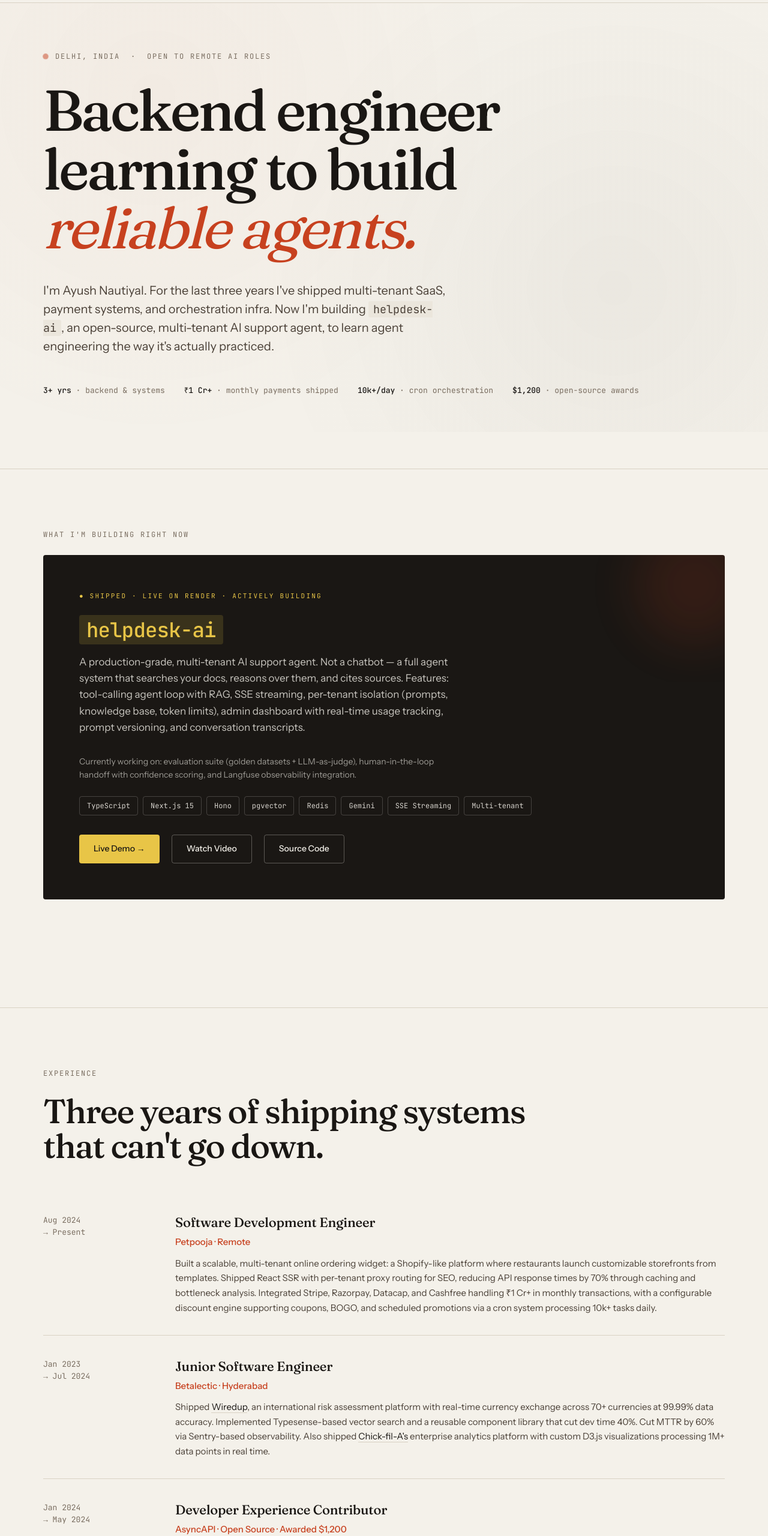
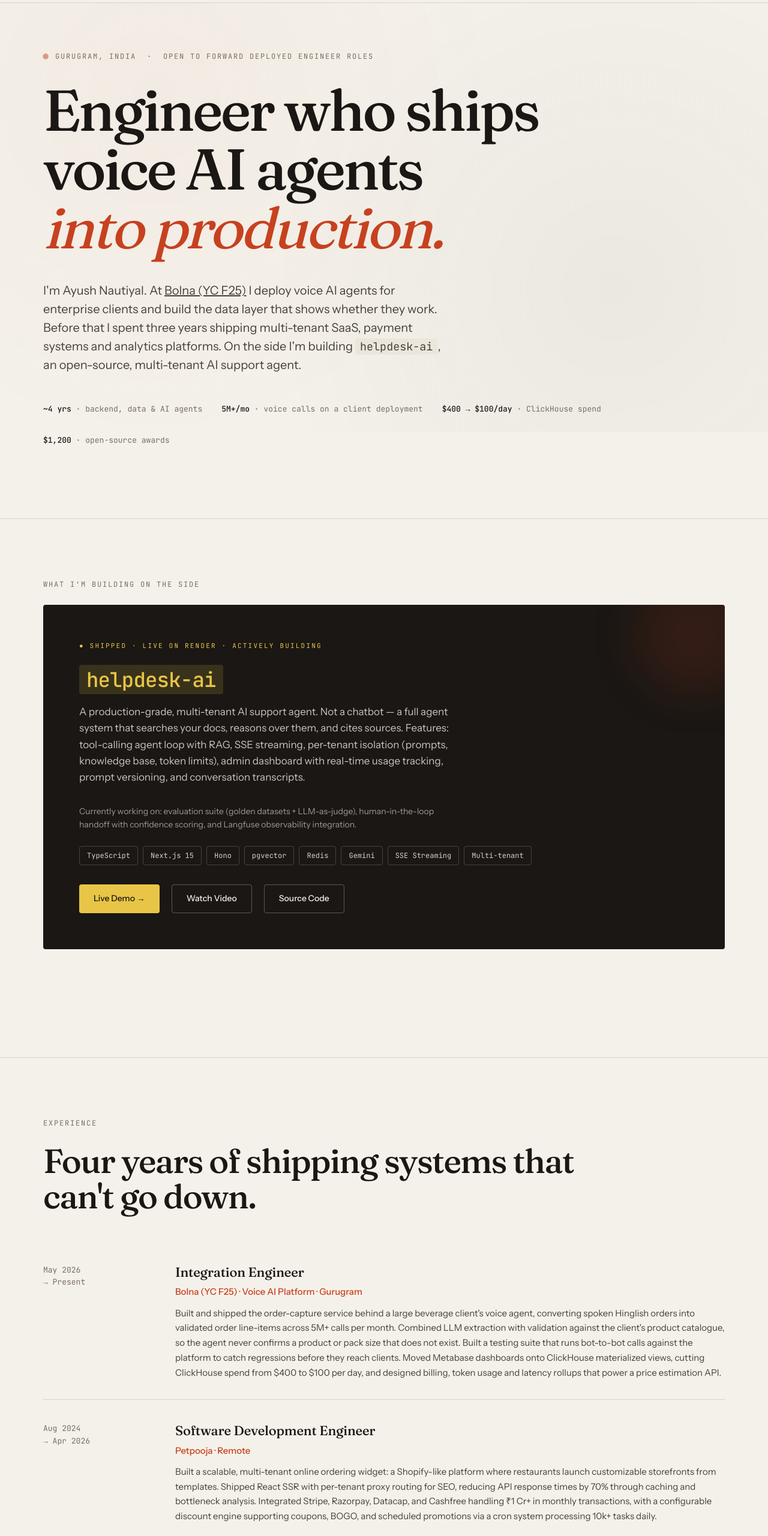
Before and after one commit to ayushnau/ayushnau.github.io, a plain HTML site: page index.html in a window 1280 px wide. Shown: the part 80-2640 px from the top of the page at 60% size. Drawn offline with Linux system fonts and the light colour scheme.

Commit message:
Update index.html

```diff
--- a/index.html
+++ b/index.html
@@ -3,12 +3,12 @@
 <head>
   <meta charset="UTF-8" />
   <meta name="viewport" content="width=device-width, initial-scale=1.0" />
-  <title>Ayush Nautiyal | Backend → AI Agent Engineer</title>
-  <meta name="description" content="Backend engineer with 3+ years shipping multi-tenant SaaS and payment systems. Now building helpdesk-ai, an open-source multi-tenant AI support agent." />
+  <title>Ayush Nautiyal | Forward Deployed Engineer · Voice AI</title>
+  <meta name="description" content="Engineer with about 4 years of experience who deploys voice AI agents for enterprise clients and builds the data layer behind them. Currently at Bolna (YC F25)." />
 
   <!-- Open Graph / social preview -->
-  <meta property="og:title" content="Ayush Nautiyal | Backend → AI Agent Engineer" />
-  <meta property="og:description" content="Building helpdesk-ai in public. Open-source multi-tenant AI support agent." />
+  <meta property="og:title" content="Ayush Nautiyal | Forward Deployed Engineer · Voice AI" />
+  <meta property="og:description" content="Deploying voice AI agents for enterprise clients at Bolna (YC F25). Building helpdesk-ai in public." />
   <meta property="og:type" content="website" />
 
   <!-- Fonts: editorial serif display + clean mono + refined sans -->
@@ -585,20 +585,20 @@
     <div class="container">
       <div class="hero-label reveal reveal-1">
         <span class="pulse"></span>
-        Delhi, India &nbsp;·&nbsp; Open to remote AI roles
+        Gurugram, India &nbsp;·&nbsp; Open to Forward Deployed Engineer roles
       </div>
       <h1 class="reveal reveal-2">
-        Backend engineer<br/>
-        learning to build<br/>
-        <em>reliable agents.</em>
+        Engineer who ships<br/>
+        voice AI agents<br/>
+        <em>into production.</em>
       </h1>
       <p class="hero-sub reveal reveal-3">
-        I'm Ayush Nautiyal. For the last three years I've shipped multi-tenant SaaS, payment systems, and orchestration infra. Now I'm building <code style="font-family:'JetBrains Mono',monospace;font-size:0.92em;background:var(--bg-alt);padding:1px 8px;border-radius:3px;">helpdesk-ai</code>, an open-source, multi-tenant AI support agent, to learn agent engineering the way it's actually practiced.
+        I'm Ayush Nautiyal. At <a href="https://www.bolna.ai" target="_blank" style="color:inherit;">Bolna (YC F25)</a> I deploy voice AI agents for enterprise clients and build the data layer that shows whether they work. Before that I spent three years shipping multi-tenant SaaS, payment systems and analytics platforms. On the side I'm building <code style="font-family:'JetBrains Mono',monospace;font-size:0.92em;background:var(--bg-alt);padding:1px 8px;border-radius:3px;">helpdesk-ai</code>, an open-source, multi-tenant AI support agent.
       </p>
       <div class="hero-meta reveal reveal-4">
-        <div><strong>3+ yrs</strong> · backend & systems</div>
-        <div><strong>₹1 Cr+</strong> · monthly payments shipped</div>
-        <div><strong>10k+/day</strong> · cron orchestration</div>
+        <div><strong>~4 yrs</strong> · backend, data &amp; AI agents</div>
+        <div><strong>5M+/mo</strong> · voice calls on a client deployment</div>
+        <div><strong>$400 → $100/day</strong> · ClickHouse spend</div>
         <div><strong>$1,200</strong> · open-source awards</div>
       </div>
     </div>
@@ -606,7 +606,7 @@
 
   <section id="now">
     <div class="container">
-      <div class="section-label">What I'm building right now</div>
+      <div class="section-label">What I'm building on the side</div>
       <div class="now">
         <div class="now-tag">● Shipped · Live on Render · Actively building</div>
         <h3><code>helpdesk-ai</code></h3>
@@ -638,11 +638,22 @@
   <section id="work">
     <div class="container">
       <div class="section-label">Experience</div>
-      <h2>Three years of shipping systems that can't go down.</h2>
+      <h2>Four years of shipping systems that can't go down.</h2>
 
       <div class="exp-list">
         <div class="exp-item">
-          <div class="exp-date">Aug 2024<br/>→ Present</div>
+          <div class="exp-date">May 2026<br/>→ Present</div>
+          <div>
+            <div class="exp-role">Integration Engineer</div>
+            <div class="exp-company"><a href="https://www.bolna.ai" target="_blank">Bolna (YC F25)</a> · Voice AI Platform · Gurugram</div>
+            <p class="exp-desc">
+              Built and shipped the order-capture service behind a large beverage client's voice agent, converting spoken Hinglish orders into validated order line-items across 5M+ calls per month. Combined LLM extraction with validation against the client's product catalogue, so the agent never confirms a product or pack size that does not exist. Built a testing suite that runs bot-to-bot calls against the platform to catch regressions before they reach clients. Moved Metabase dashboards onto ClickHouse materialized views, cutting ClickHouse spend from $400 to $100 per day, and designed billing, token usage and latency rollups that power a price estimation API.
+            </p>
+          </div>
+        </div>
+
+        <div class="exp-item">
+          <div class="exp-date">Aug 2024<br/>→ Apr 2026</div>
           <div>
             <div class="exp-role">Software Development Engineer</div>
             <div class="exp-company"><a href="https://www.petpooja.com" target="_blank">Petpooja</a> · Remote</div>
@@ -730,9 +741,9 @@
   <section id="contact" class="contact">
     <div class="container">
       <div class="section-label">Get in touch</div>
-      <h2>Open to remote AI Agent Engineer roles.</h2>
+      <h2>Open to Forward Deployed Engineer roles.</h2>
       <p style="color: var(--ink-soft); max-width: 520px; margin: 0 auto 8px; font-size: 16px;">
-        Hiring for a team building agents in production? I'd love to hear about it.
+        Hiring for a team deploying voice or AI agents with real customers? I'd love to hear about it.
       </p>
       <div class="contact-links">
         <a href="mailto:ayushnautiyaldevelopr@gmail.com">Email</a>
```
